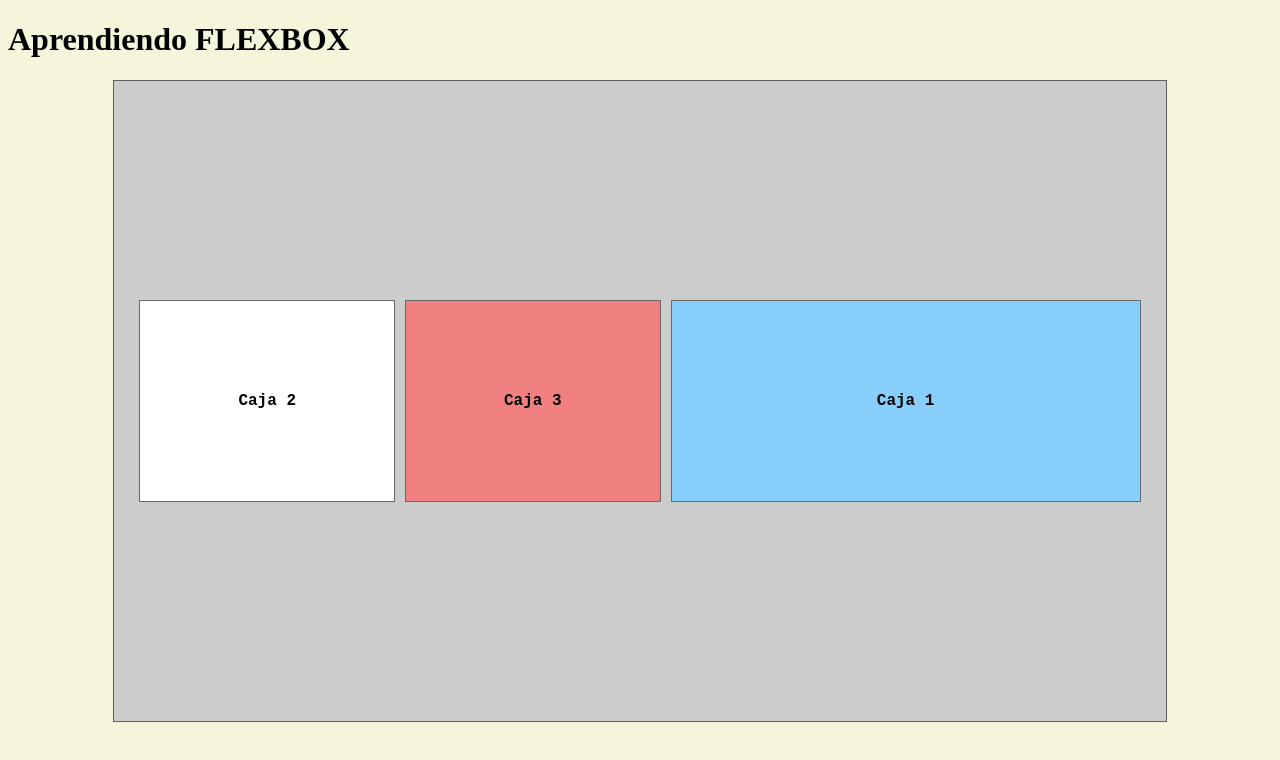
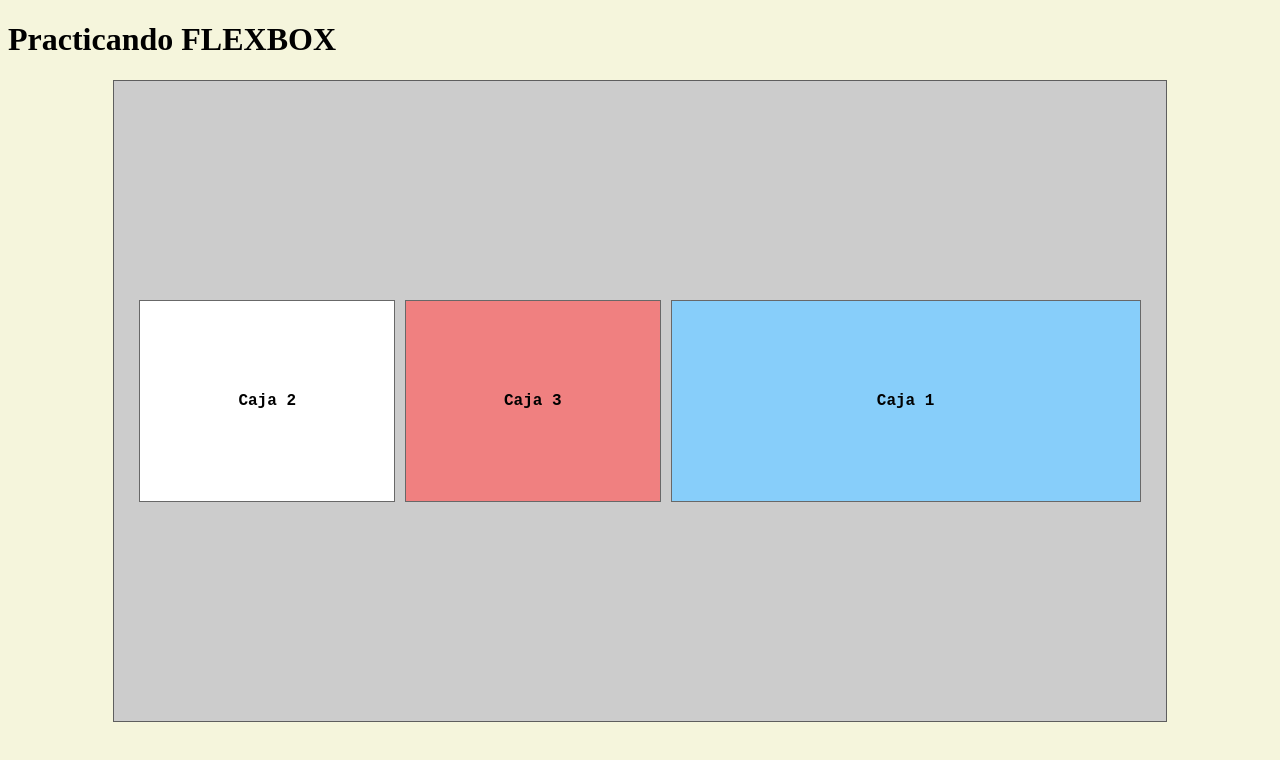
Before and after one commit to RubioMartinezFeli/FlexBox, a plain HTML site: page index.html in a window 1280 px wide. Drawn offline with Linux system fonts and the light colour scheme.

Commit message:
actualización para potafolio

```diff
--- a/index.html
+++ b/index.html
@@ -4,11 +4,11 @@
     <meta charset="UTF-8">
     <meta http-equiv="X-UA-Compatible" content="IE=edge">
     <meta name="viewport" content="width=device-width, initial-scale=1.0">
-    <title>Aprendiendo Flexbox</title>
+    <title>Practicando Flexbox</title>
     <link rel="stylesheet" href="styles.css">
 </head>
 <body>
-    <h1>Aprendiendo FLEXBOX</h1>
+    <h1>Practicando FLEXBOX</h1>
 
     <section class = "flex-container">
         <div class="caja c1">
```
